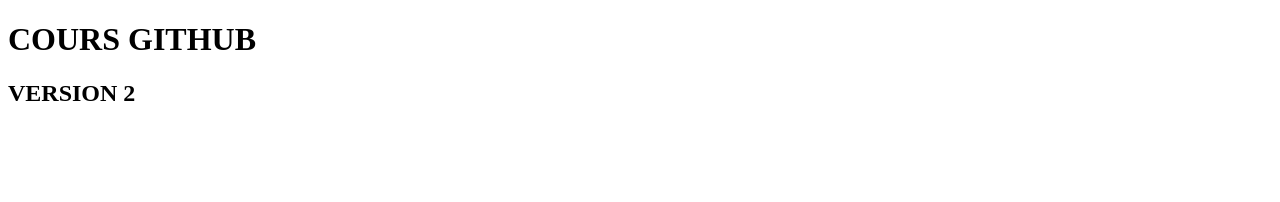
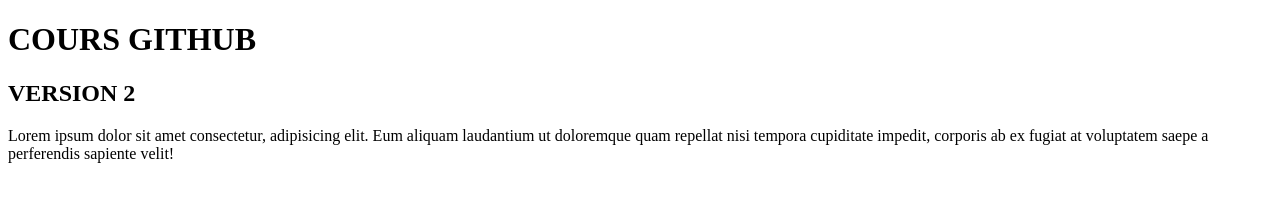
Before and after one commit to Chefsow/super-projet, a plain HTML site: page index.html in a window 1280 px wide. Drawn offline with Linux system fonts and the light colour scheme.

Commit message:
chngz html lorem30

```diff
--- a/index.html
+++ b/index.html
@@ -10,6 +10,8 @@
 <body>
     <h1>COURS GITHUB</h1>
     <h2>VERSION 2</h2>
+    <p>Lorem ipsum dolor sit amet consectetur, adipisicing elit. Eum aliquam laudantium ut doloremque quam repellat nisi
+        tempora cupiditate impedit, corporis ab ex fugiat at voluptatem saepe a perferendis sapiente velit!</p>
 
 
 
```
Also changed, not shown: 1 other file.
